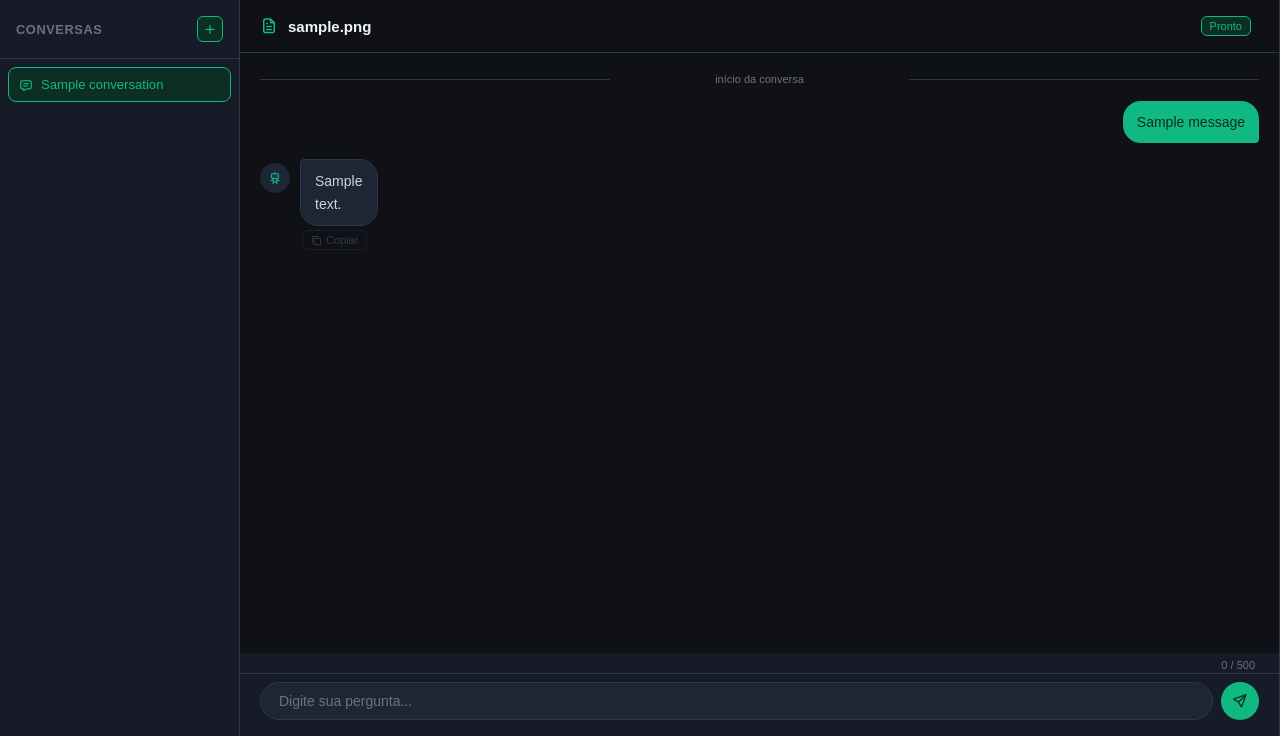
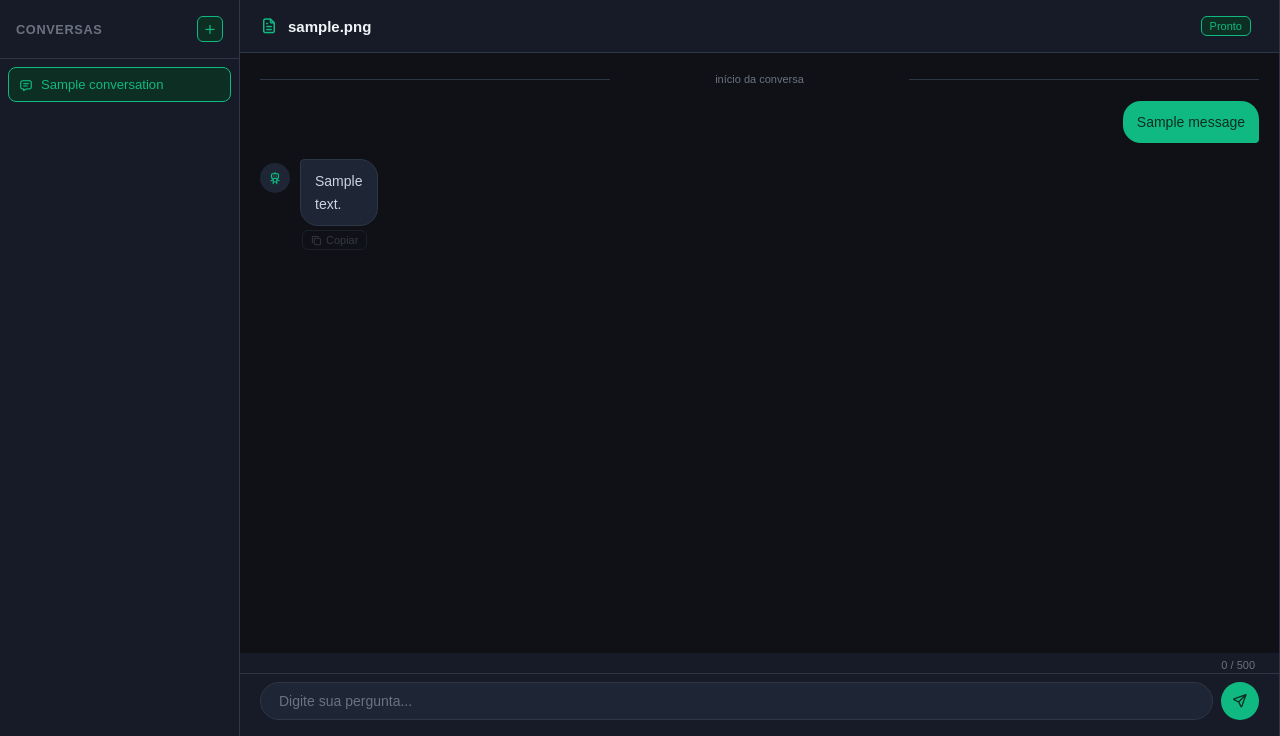
Before and after one commit to mateusmendess/documind, a Flask app: page /chat/1/1 in a window 1280 px wide. Shown: the part 64-800 px from the top of the page. Run offline with Flask 3, Linux system fonts and the light colour scheme; a user stored in the database is signed in; tables that the repository leaves empty hold one stand-in row (values such as "Sample post").

Commit message:
fix: ajustes de layout no chat, header e navbar

```diff
--- a/app/static/css/style.css
+++ b/app/static/css/style.css
@@ -661,7 +661,7 @@ body {
     gap: 10px;
     padding: 16px 20px;
     border-bottom: 1px solid var(--dm-border-2);
-    background: var(--dm-bg);
+    background: var(--dm-surface);
     flex-shrink: 0;
 }
 
```
